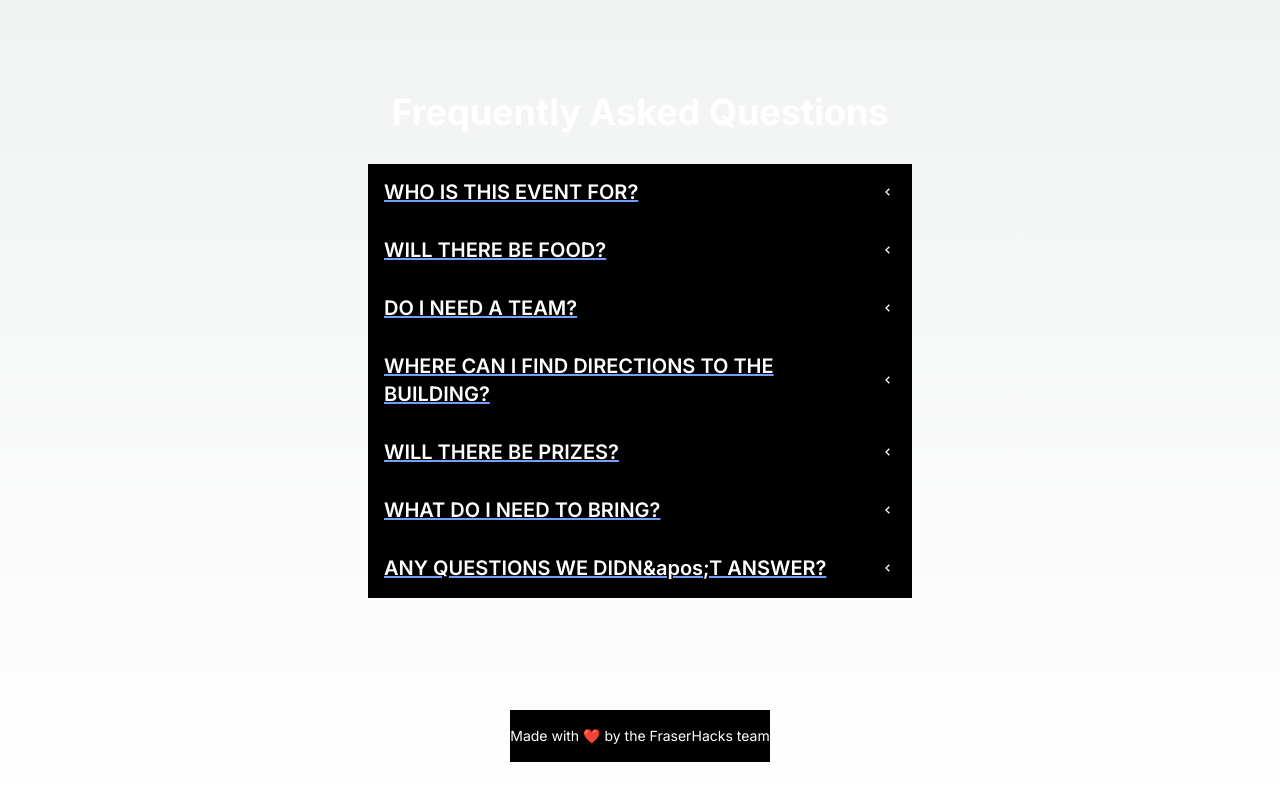
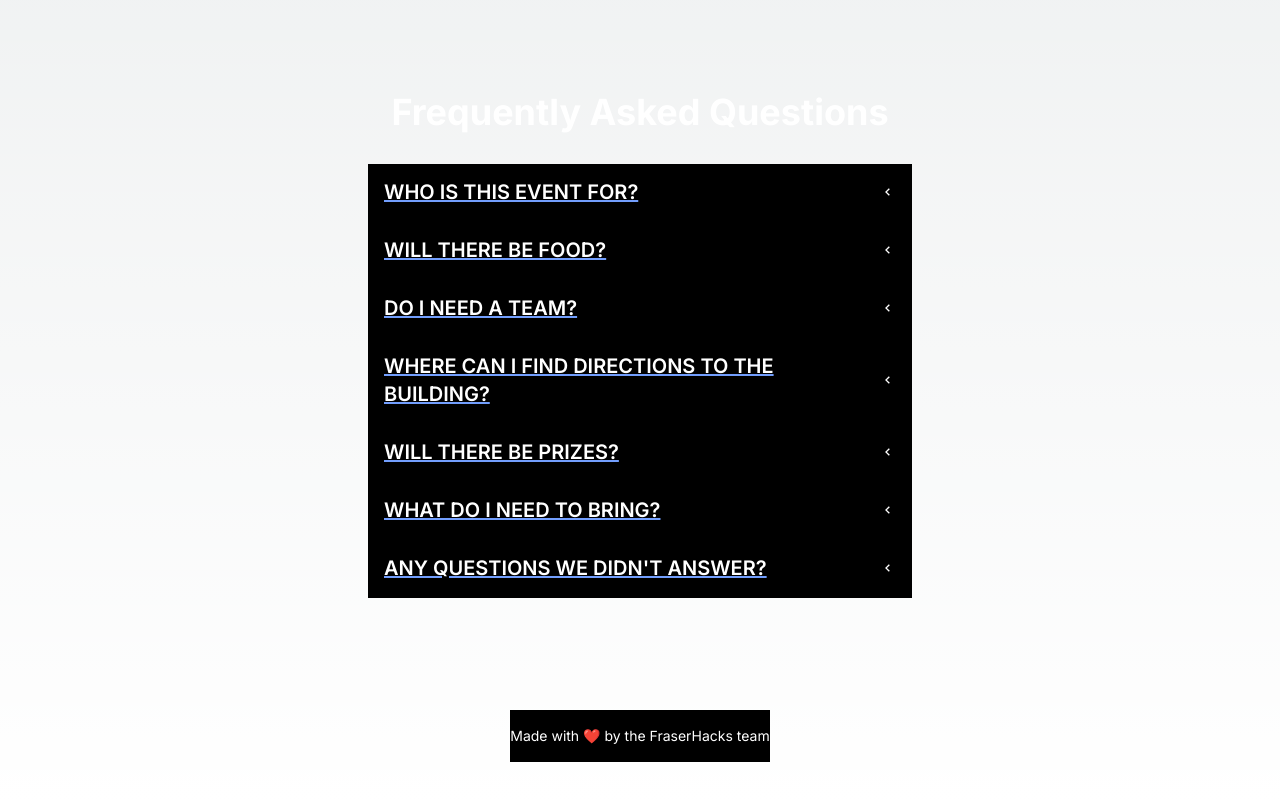
Before and after one commit to FraserHacks/fraserhacks24website, a Next.js app: page / in a window 1280 px wide. Shown: the part 1508-2308 px from the top of the page. Built offline with nearby package versions, Linux system fonts and the light colour scheme.

Commit message:
fixed unescape

```diff
--- a/components/Faq.tsx
+++ b/components/Faq.tsx
@@ -32,7 +32,7 @@ const questions: questionAndAnswer[] = [
         content: "A device to create your project on, chargers, and yourself!"
     },
     {
-        title: "ANY QUESTIONS WE DIDN&apos;T ANSWER?",
+        title: "ANY QUESTIONS WE DIDN'T ANSWER?",
         content: <>You can contact us at <a href="mailto:fraserhacks24@gmail.com" className="text-fraser-turquoise">fraserhacks24@gmail.com </a>if you have any more questions.</>
     }
 ]
```
